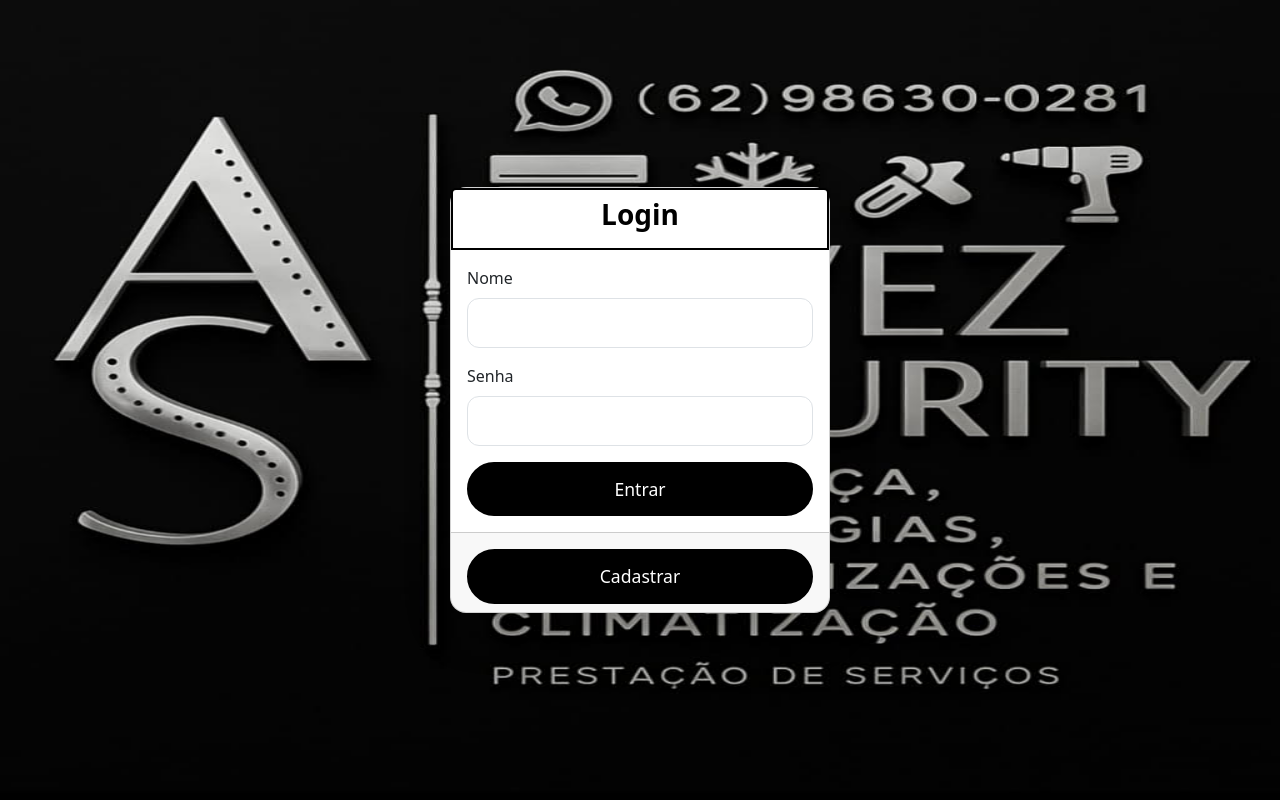
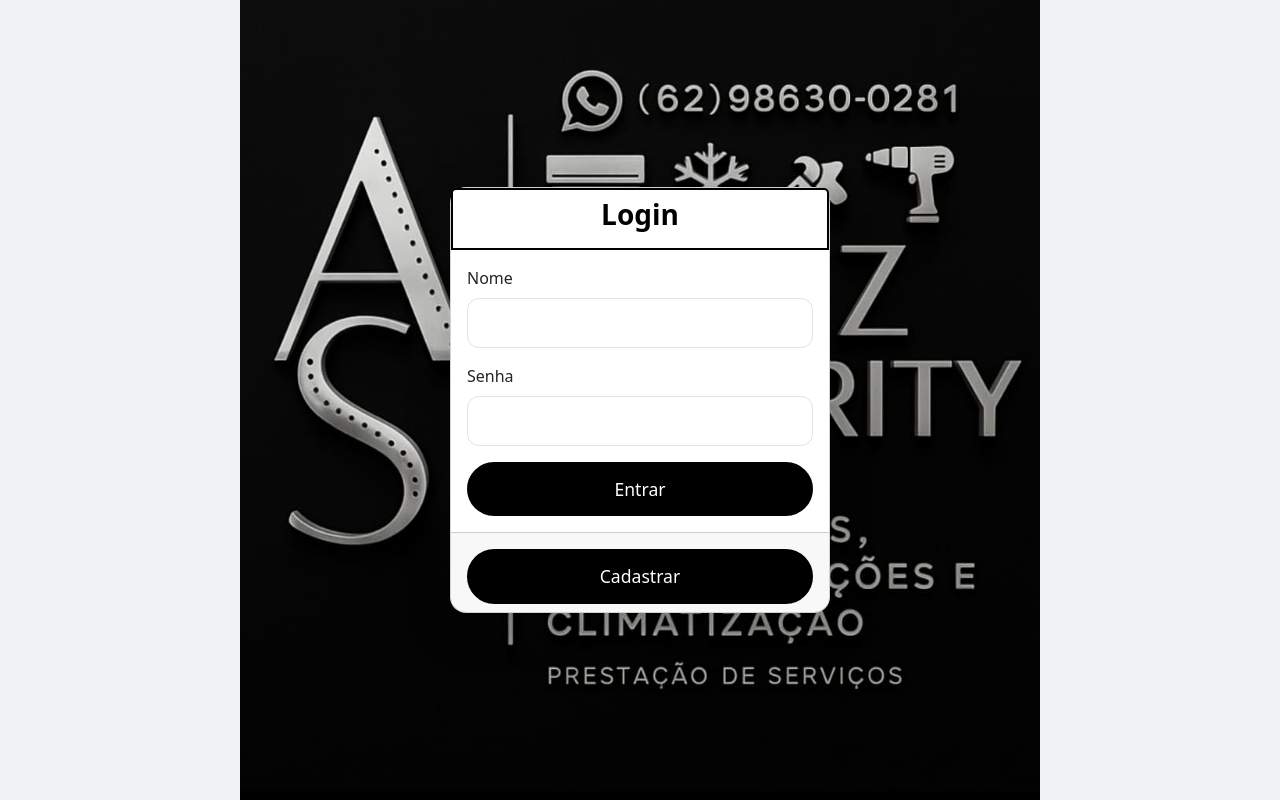
Before and after one commit to lhdsf123-png/Cashback, a Flask app: page /login in a window 1280 px wide. Run offline with Flask 3, Linux system fonts and the light colour scheme.

Commit message:
Update login.html

```diff
--- a/cashback/templates/login.html
+++ b/cashback/templates/login.html
@@ -42,7 +42,7 @@
 
          body {
             background-image: url("/static/fundo.jpg");
-            background-size: 100% 100%;
+            background-size: contain;
             background-position: top center;
             background-repeat: no-repeat;
             background-attachment: fixed;
```
